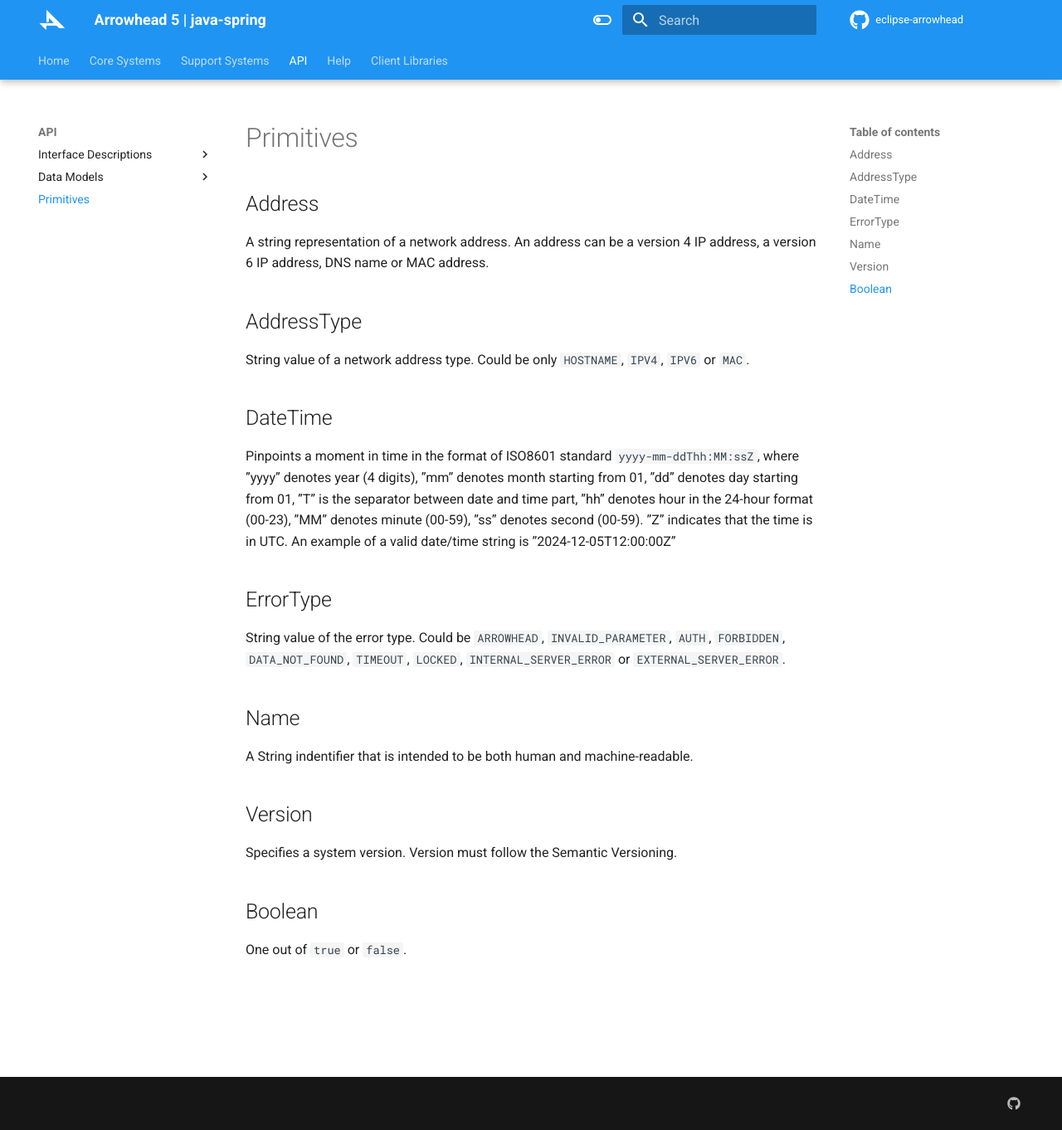
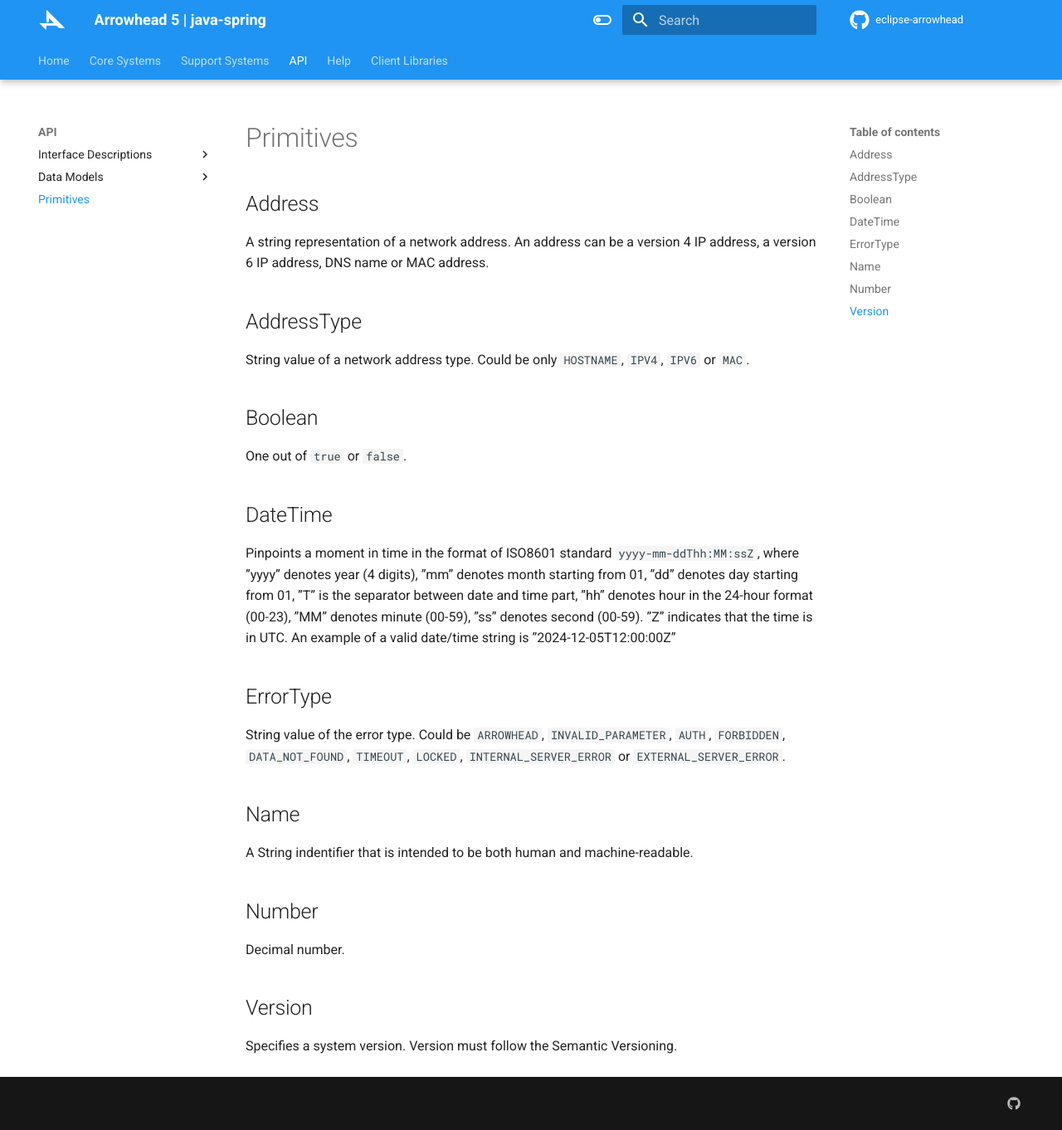
Before and after one commit to Aitia-IIOT/ah5-docs-java-spring, an MkDocs documentation site: the page built from docs/api/primitives.md, in a window 1280 px wide and 1362 px high. Shown: the whole window at 83% size. Built offline with MkDocs 1.6.1 and Material for MkDocs 9.7.7, drawn with Linux system fonts in a browser that asks for light colours; part of the change alters nothing that is shown.

Commit message:
small fixes

```diff
--- a/docs/api/primitives.md
+++ b/docs/api/primitives.md
@@ -8,6 +8,10 @@ DNS name or MAC address.
 ## AddressType
 
 String value of a network address type. Could be only `HOSTNAME`, `IPV4`, `IPV6` or `MAC`.
+
+## Boolean
+
+One out of `true` or `false`.
 
 ## DateTime
 
@@ -26,10 +30,10 @@ String value of the error type. Could be `ARROWHEAD`, `INVALID_PARAMETER`, `AUTH
 
 A String indentifier that is intended to be both human and machine-readable.
 
+## Number
+
+Decimal number.
+
 ## Version
 
 Specifies a system version. Version must follow the Semantic Versioning.
-
-## Boolean
-
-One out of `true` or `false`.
--- a/mkdocs.yml
+++ b/mkdocs.yml
@@ -26,6 +26,7 @@ nav:
       - AddressDesriptor: api/data-models/address-descriptor.md
       - DeviceDesriptor: api/data-models/device-descriptor.md
       - DeviceLookupRequest: api/data-models/device-lookup-request.md
+      - DeviceLookupResponse: api/data-models/device-lookup-response.md
       - DeviceLookupResult: api/data-models/device-lookup-result.md
       - DeviceRegistrationRequest: api/data-models/device-registration-request.md
       - DeviceRegistrationResponse: api/data-models/device-registration-response.md
@@ -36,7 +37,7 @@ nav:
       - SystemLookupResponse: api/data-models/system-lookup-response.md
       - SystemLookupResult: api/data-models/system-lookup-result.md
       - SystemRegistrationRequest: api/data-models/system-registration-request.md
-      - SystemRegistrationResult: api/data-models/system-registration-result.md
+      - SystemRegistrationResponse: api/data-models/system-registration-response.md
     - Primitives: api/primitives.md
   - Help:
     - Certificate Profiles: help/certificate-profiles.md
```
